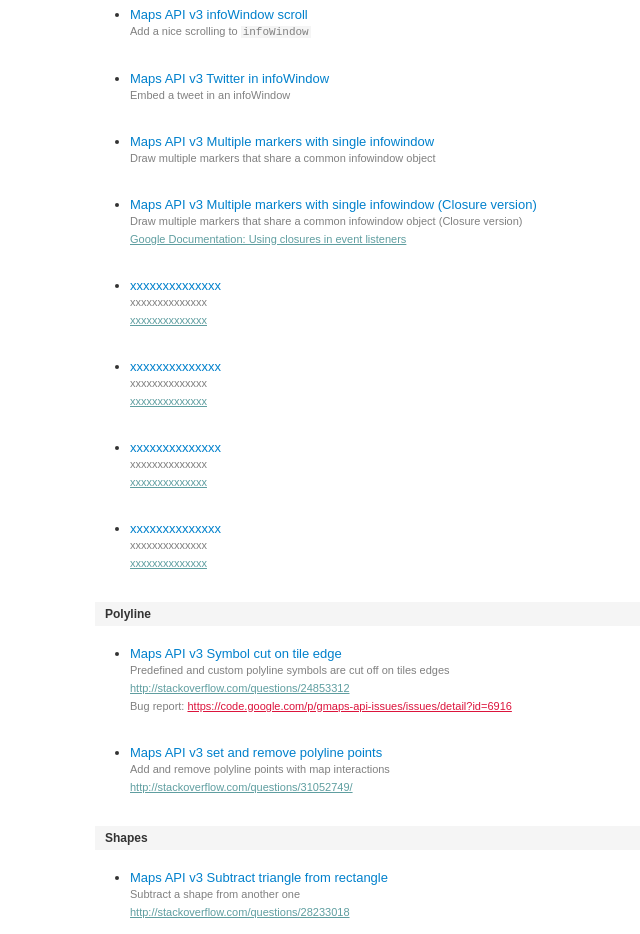
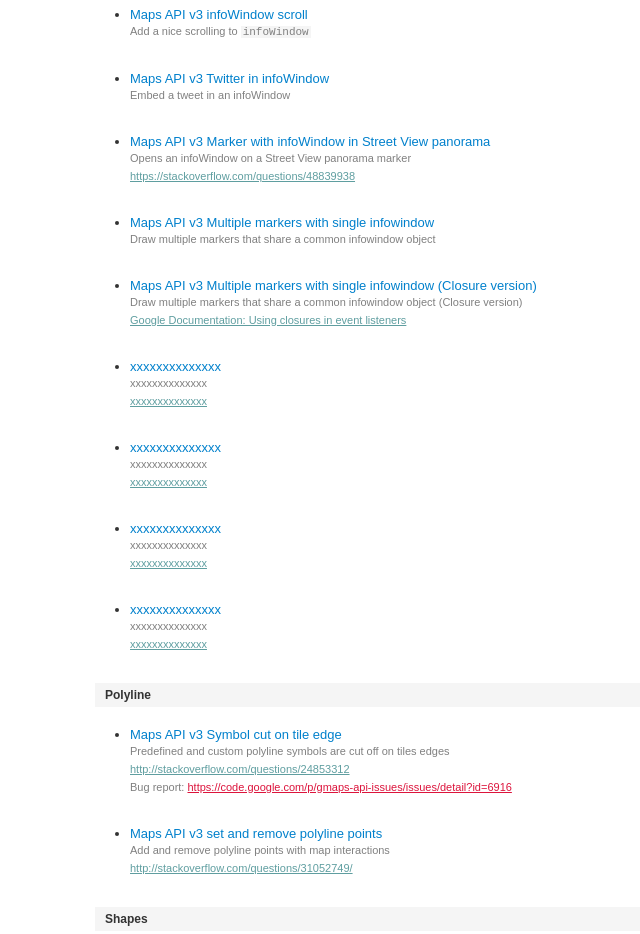
Before and after one commit to MrUpsidown/maps-api-v3, a plain HTML site: page index.html in a window 1280 px wide. Shown: the part 1500-2434 px from the top of the page, without its empty margins (22-662 px from the left). Drawn offline with nearby package versions, Linux system fonts and the light colour scheme.

Commit message:
Update index.html

```diff
--- a/index.html
+++ b/index.html
@@ -175,6 +175,11 @@
             <li>
                 <a href="http://jsfiddle.net/upsidown/eh4Kp/" target="_blank" >Maps API v3 Twitter in infoWindow</a><br />
                 <small>Embed a tweet in an infoWindow</small><br />
+            </li>
+            <li>
+                <a href="https://jsfiddle.net/upsidown/9h21jzc7/" target="_blank" >Maps API v3 Marker with infoWindow in Street View panorama</a><br />
+                <small>Opens an infoWindow on a Street View panorama marker</small><br />
+                <small><a href="https://stackoverflow.com/questions/48839938" target="_blank">https://stackoverflow.com/questions/48839938</a></small>
             </li>
             <li>
                 <a href="http://jsfiddle.net/upsidown/4k4d5vtL/" target="_blank" >Maps API v3 Multiple markers with single infowindow</a><br />
```
